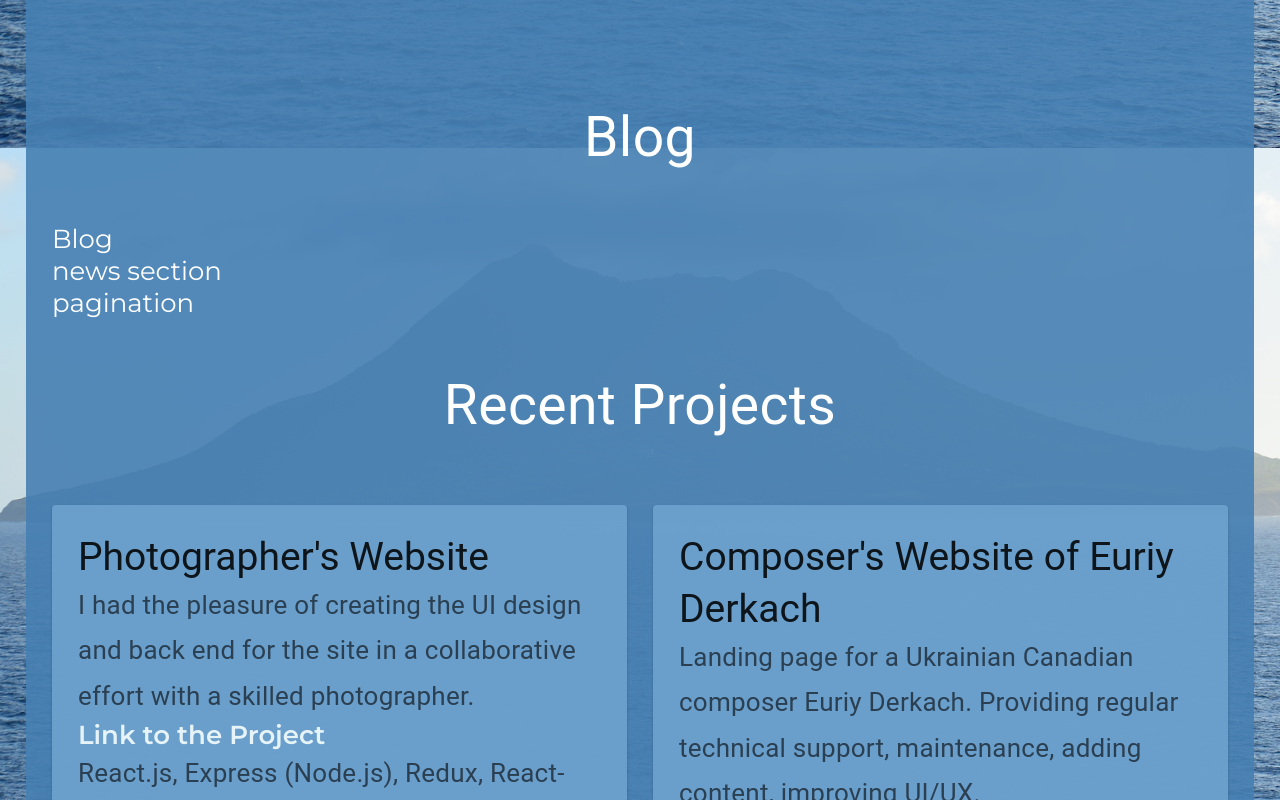
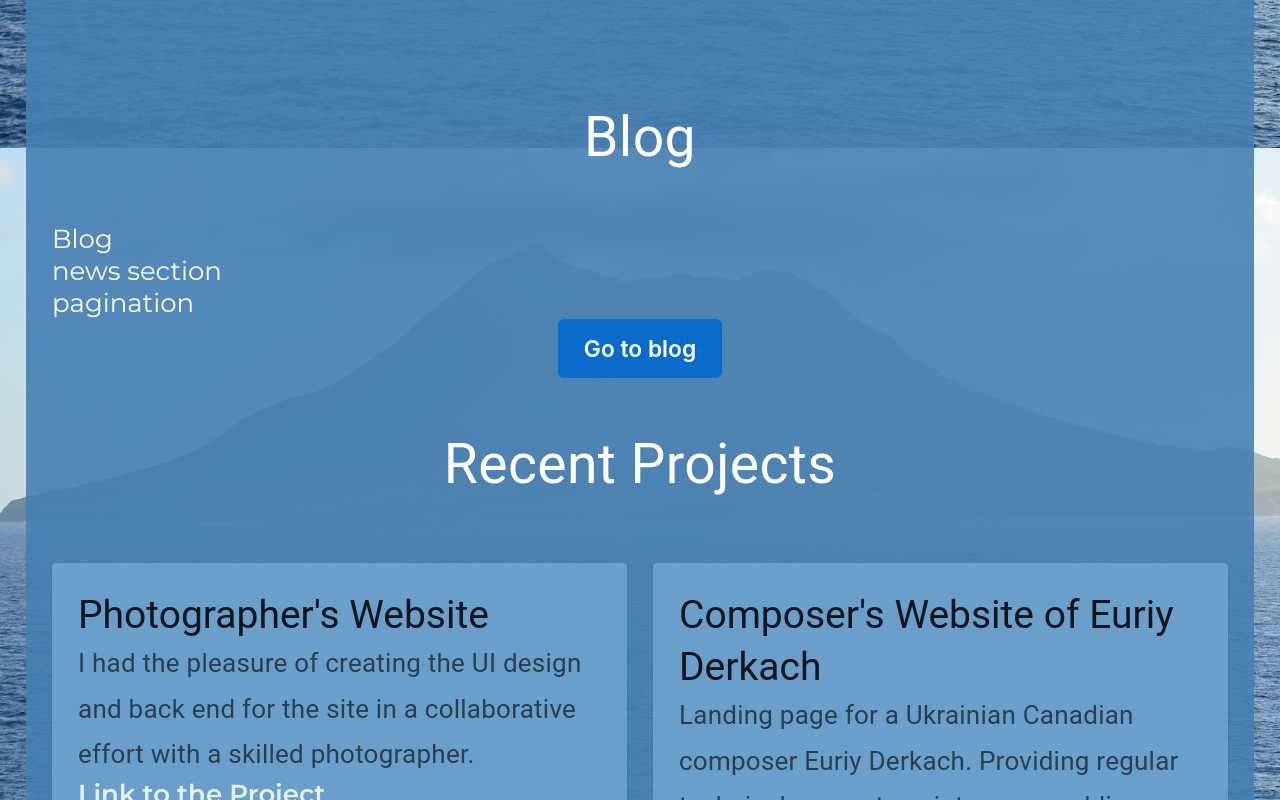
Before and after one commit to Volodsher/vulcano, a React (Create React App) app in the folder client/: page / in a window 1280 px wide. Shown: the part 652-1452 px from the top of the page. Built offline with nearby package versions, Linux system fonts and the light colour scheme.

Commit message:
changed the menu and added some buttons

```diff
--- a/client/src/features/components/BlogSmall.tsx
+++ b/client/src/features/components/BlogSmall.tsx
@@ -1,5 +1,7 @@
 import React from 'react';
 import Typography from '@mui/material/Typography';
+import { Link } from 'react-router-dom';
+import Button from '@mui/joy/Button';
 
 export default function BlogSmall() {
   return (
@@ -16,6 +18,16 @@ export default function BlogSmall() {
       <div>news section</div>
       {/* pagination or button with show more */}
       <div>pagination</div>
+      <Link to="/blog" style={{ textDecoration: 'none', color: 'inherit' }}>
+        <div
+          style={{
+            display: 'flex',
+            justifyContent: 'center',
+          }}
+        >
+          <Button type="submit">Go to blog</Button>
+        </div>
+      </Link>
     </div>
   );
 }
--- a/client/src/features/components/Menu.tsx
+++ b/client/src/features/components/Menu.tsx
@@ -58,7 +58,7 @@ export default function Menu({
       </div>
 
       <Link
-        to="/blog"
+        to="/"
         className={styles.menuLink}
         style={{
           marginTop: menuOpen ? '0' : '-4rem',
@@ -66,28 +66,6 @@ export default function Menu({
         }}
       >
         <button className={styles.menuButton} onClick={changeMenuStatus}>
-          <FontAwesomeIcon icon={faBlog} size="2x" />
-        </button>
-        <p
-          style={{
-            display: menuOpen ? '' : 'none',
-          }}
-          className={styles.menuTitle}
-        >
-          Github
-        </p>
-      </Link>
-      <Link
-        // href="https://medium.com/@volodsher"
-        to="/"
-        className={styles.menuLink}
-        style={{
-          marginTop: menuOpen ? '0' : '-4rem',
-          top: menuOpen ? '11rem' : '3rem',
-        }}
-      >
-        <button className={styles.menuButton} onClick={changeMenuStatus}>
-          {/* <FontAwesomeIcon icon={faMedium} size="2x" /> */}
           <FontAwesomeIcon icon={faHouse} size="2x" />
         </button>
         <p
@@ -97,6 +75,28 @@ export default function Menu({
           className={styles.menuTitle}
         >
           Home
+        </p>
+      </Link>
+      <Link
+        // href="https://medium.com/@volodsher"
+        to="/blog"
+        className={styles.menuLink}
+        style={{
+          marginTop: menuOpen ? '0' : '-4rem',
+          top: menuOpen ? '11rem' : '3rem',
+        }}
+      >
+        <button className={styles.menuButton} onClick={changeMenuStatus}>
+          {/* <FontAwesomeIcon icon={faMedium} size="2x" /> */}
+          <FontAwesomeIcon icon={faBlog} size="2x" />
+        </button>
+        <p
+          style={{
+            display: menuOpen ? '' : 'none',
+          }}
+          className={styles.menuTitle}
+        >
+          Blog
         </p>
       </Link>
       <a
```
